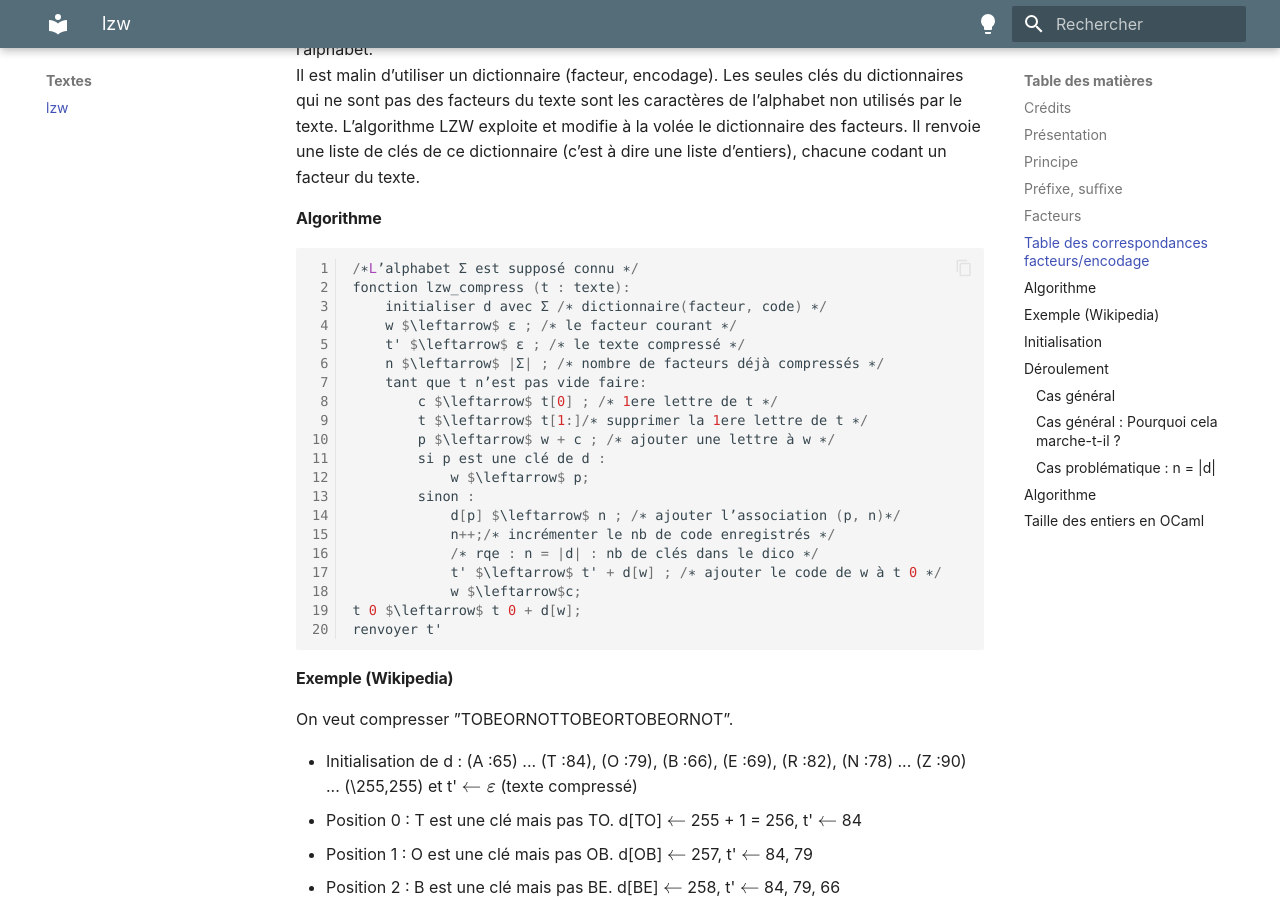
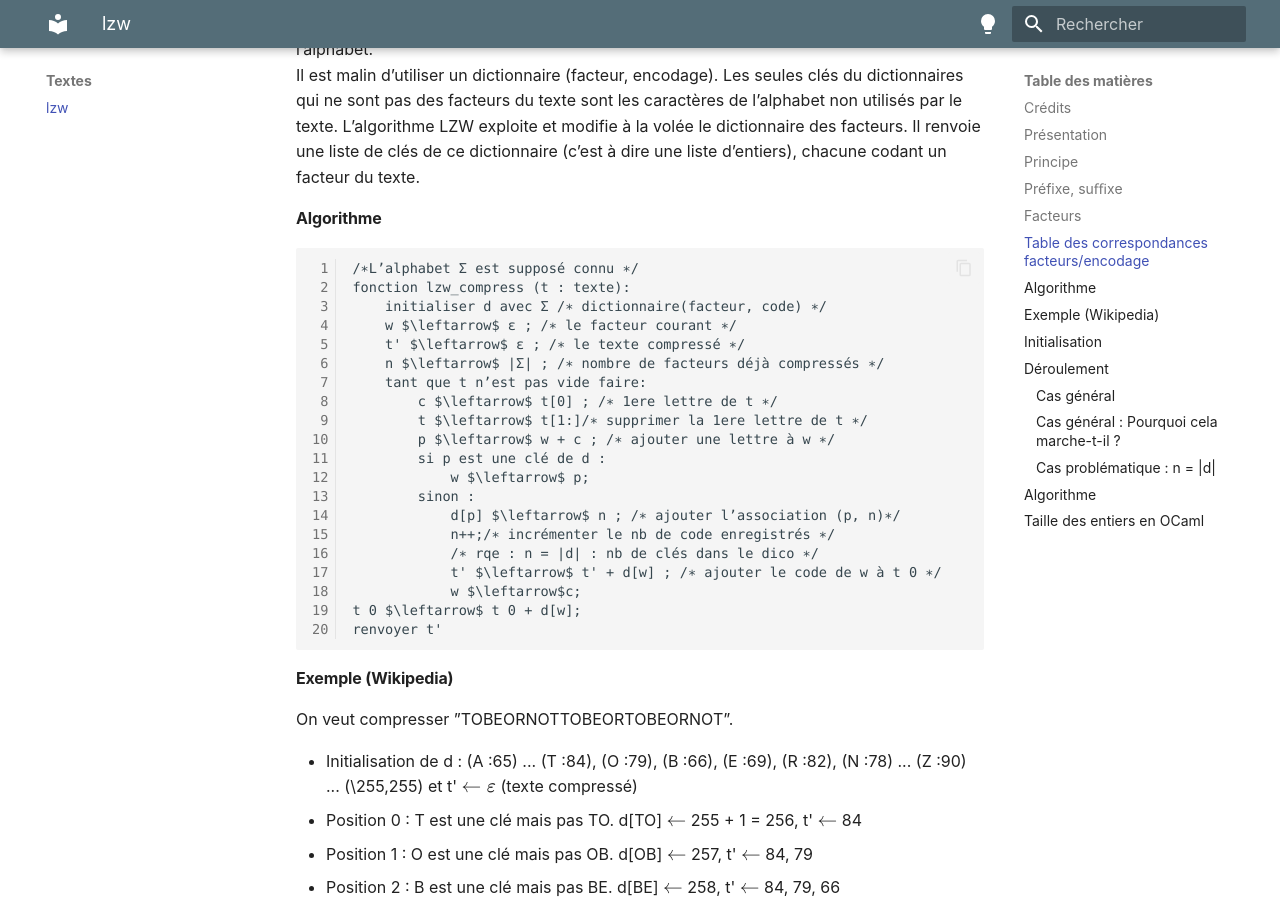
Before and after one commit to mp2i-thiers/mp2i-thiers.github.io, an MkDocs documentation site: the page built from docs/Textes/lzw.md, in a window 1280 px wide and 900 px high, scrolled down 1837 px. Built offline with MkDocs 1.6.1 and Material for MkDocs 9.7.7, drawn with Linux system fonts in a browser that asks for light colours; some of the changed text lies outside the part shown.

Commit message:
Update lzw.md

````diff
--- a/docs/Textes/lzw.md
+++ b/docs/Textes/lzw.md
@@ -61,7 +61,7 @@ L’algorithme LZW exploite et modifie à la volée le dictionnaire des  facteur
 
 #### Algorithme
 
-```ocaml linenums="1"
+```linenums="1"
 /∗L’alphabet Σ est supposé connu ∗/
 fonction lzw_compress (t : texte):
     initialiser d avec Σ /∗ dictionnaire(facteur, code) ∗/
@@ -152,7 +152,7 @@ Le code n lu est tel que n = |d|, donc on lit un code non encore présent  dans
 
 On initialise le dictionnaire avec l’alphabet (par exemple alphabet ASCII  des caractères codés sur 8 bits).
 
-```ocaml linenums="1"
+```linenums="1"
 fonction lzw_decompress (T' : texte compressé,
                             d : dictionnaire ( code , facteur )):
     c ← Lire(T'); /∗ 1er code lu∗/
````
